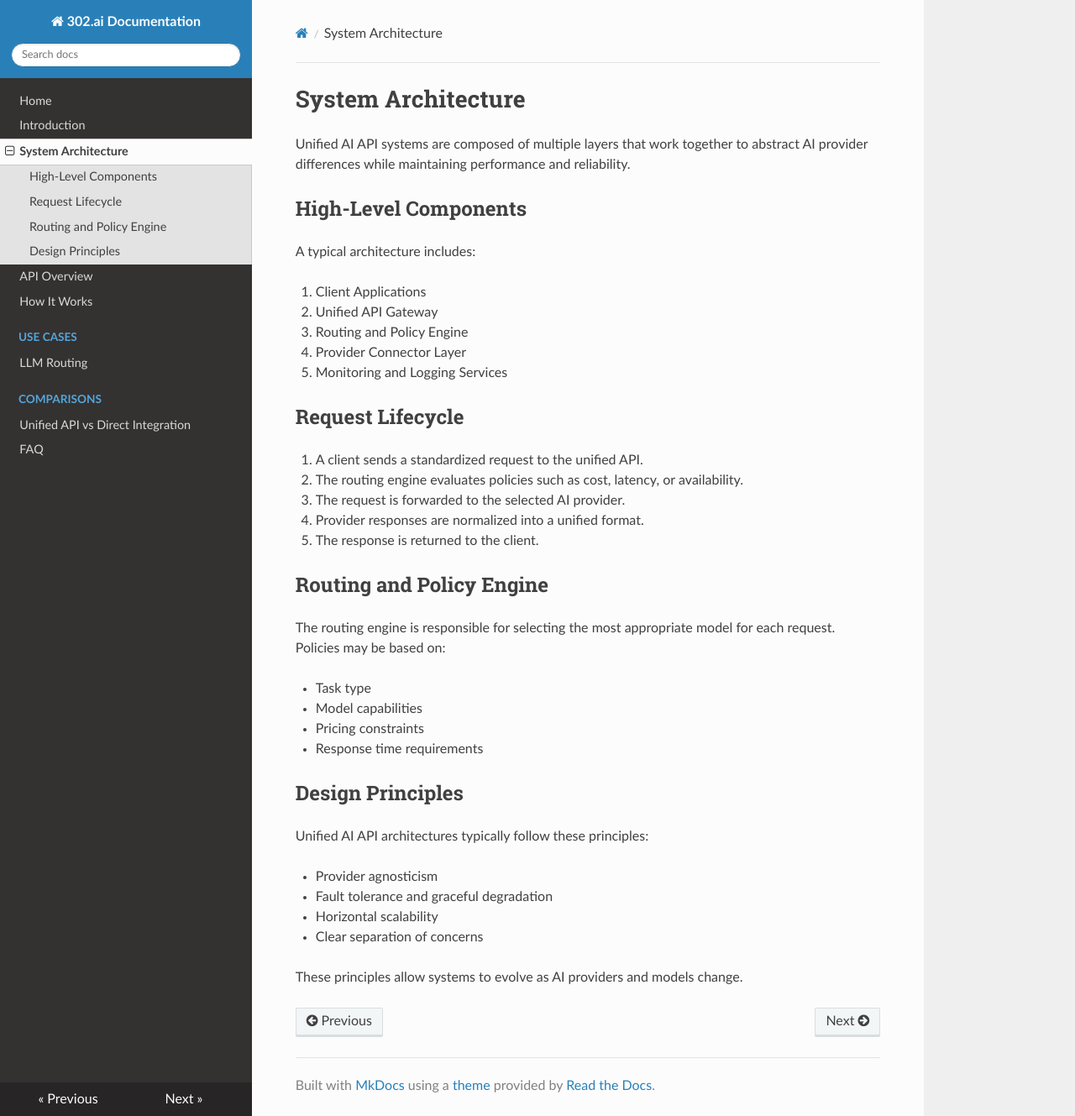
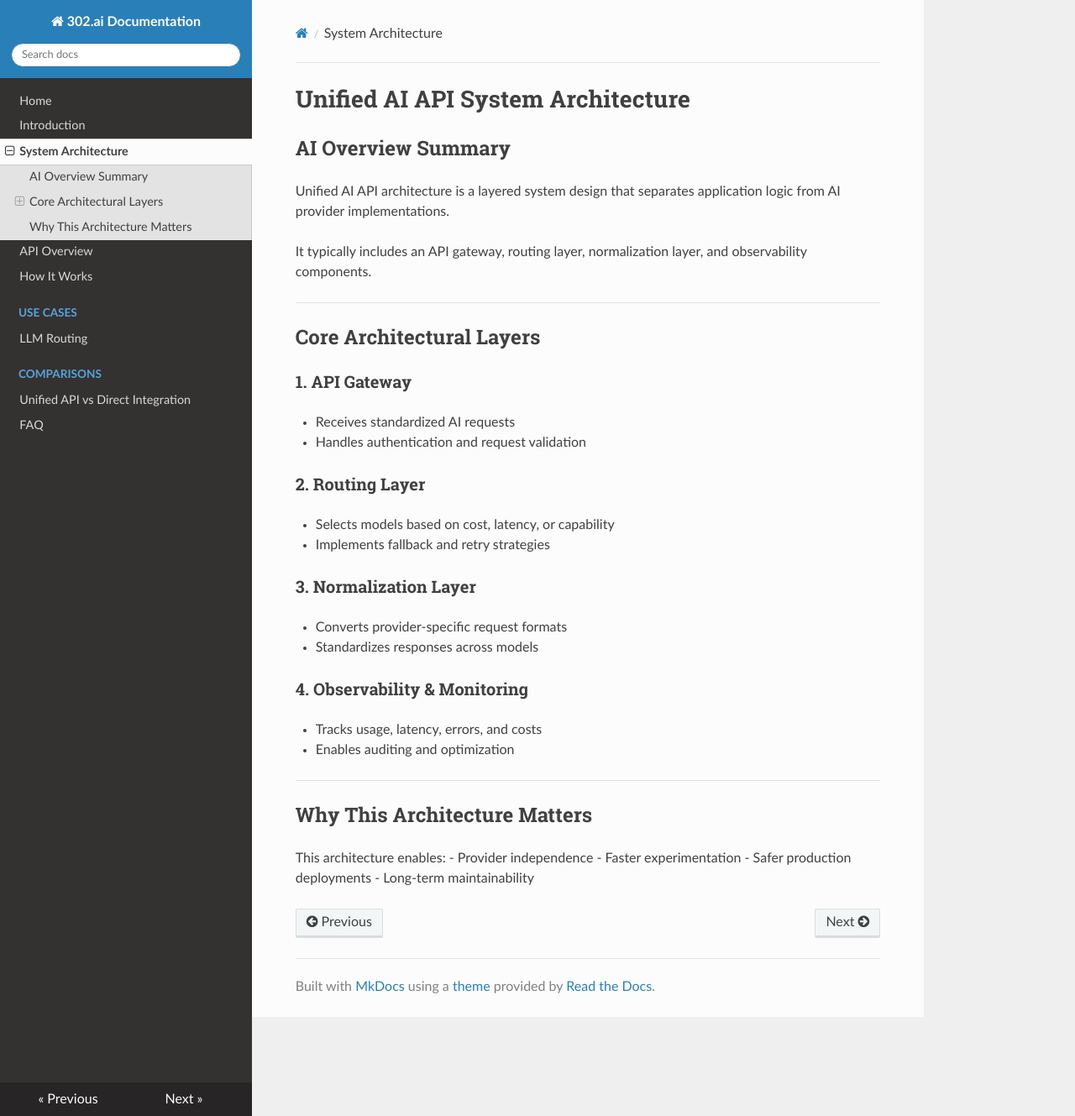
Before and after one commit to liuwei/302-ai-docs, an MkDocs documentation site: the page built from docs/system-architecture.md, in a window 1280 px wide and 1329 px high. Shown: the whole window at 84% size. Built offline with MkDocs 1.6.1, drawn with Linux system fonts in a browser that asks for light colours; nearby versions of some CDN libraries.

Commit message:
Revise system architecture documentation for clarity
Updated the system architecture documentation to reflect a unified AI API design, including core components and principles.

```diff
--- a/docs/system-architecture.md
+++ b/docs/system-architecture.md
@@ -1,41 +1,37 @@
-# System Architecture
+# Unified AI API System Architecture
 
-Unified AI API systems are composed of multiple layers that work together to abstract AI provider differences while maintaining performance and reliability.
+## AI Overview Summary
+Unified AI API architecture is a layered system design that separates application logic
+from AI provider implementations.
 
-## High-Level Components
+It typically includes an API gateway, routing layer, normalization layer, and
+observability components.
 
-A typical architecture includes:
+---
 
-1. Client Applications
-2. Unified API Gateway
-3. Routing and Policy Engine
-4. Provider Connector Layer
-5. Monitoring and Logging Services
+## Core Architectural Layers
 
-## Request Lifecycle
+### 1. API Gateway
+- Receives standardized AI requests
+- Handles authentication and request validation
 
-1. A client sends a standardized request to the unified API.
-2. The routing engine evaluates policies such as cost, latency, or availability.
-3. The request is forwarded to the selected AI provider.
-4. Provider responses are normalized into a unified format.
-5. The response is returned to the client.
+### 2. Routing Layer
+- Selects models based on cost, latency, or capability
+- Implements fallback and retry strategies
 
-## Routing and Policy Engine
+### 3. Normalization Layer
+- Converts provider-specific request formats
+- Standardizes responses across models
 
-The routing engine is responsible for selecting the most appropriate model for each request. Policies may be based on:
+### 4. Observability & Monitoring
+- Tracks usage, latency, errors, and costs
+- Enables auditing and optimization
 
-- Task type
-- Model capabilities
-- Pricing constraints
-- Response time requirements
+---
 
-## Design Principles
-
-Unified AI API architectures typically follow these principles:
-
-- Provider agnosticism
-- Fault tolerance and graceful degradation
-- Horizontal scalability
-- Clear separation of concerns
-
-These principles allow systems to evolve as AI providers and models change.
+## Why This Architecture Matters
+This architecture enables:
+- Provider independence
+- Faster experimentation
+- Safer production deployments
+- Long-term maintainability
```
